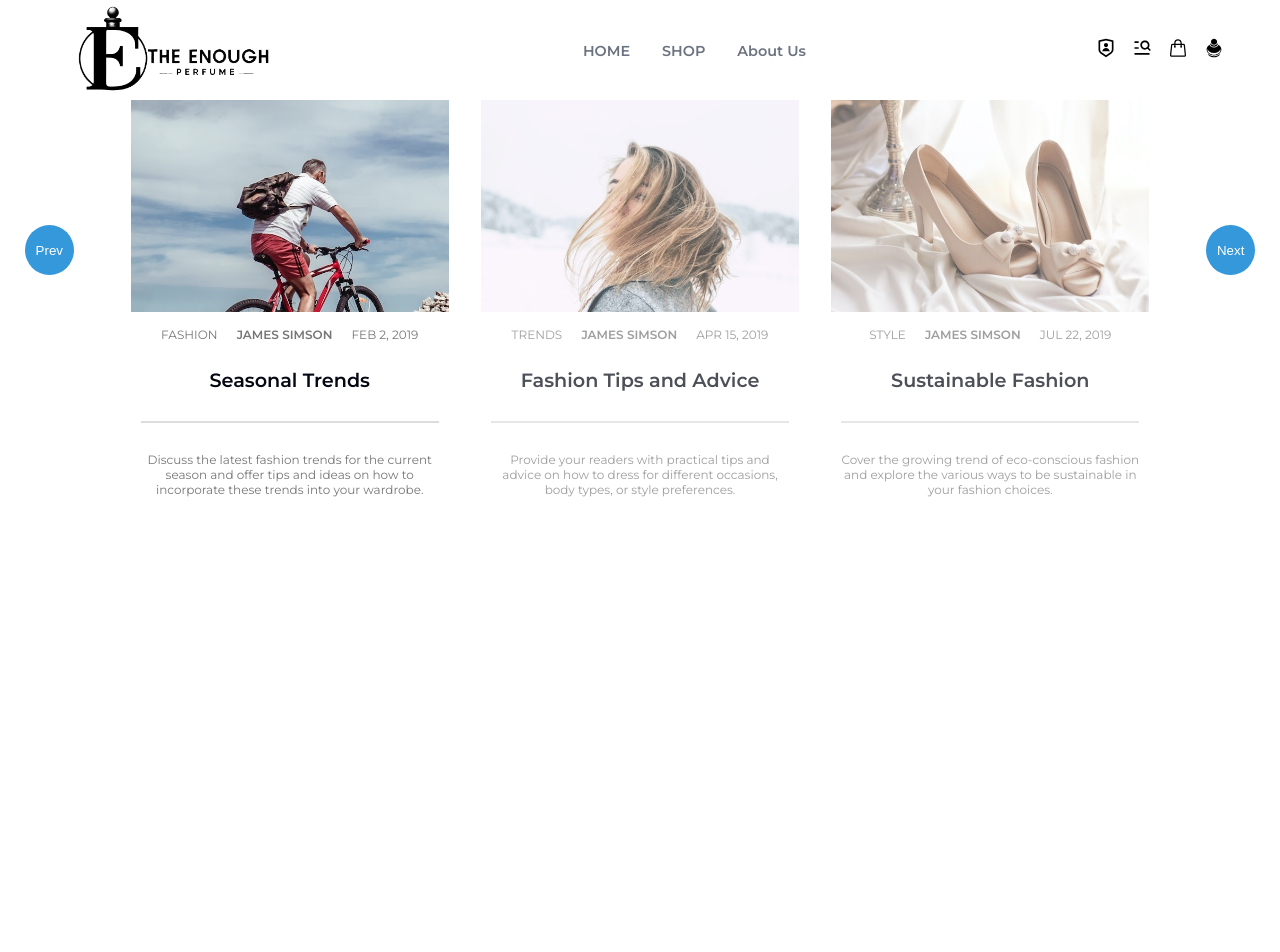
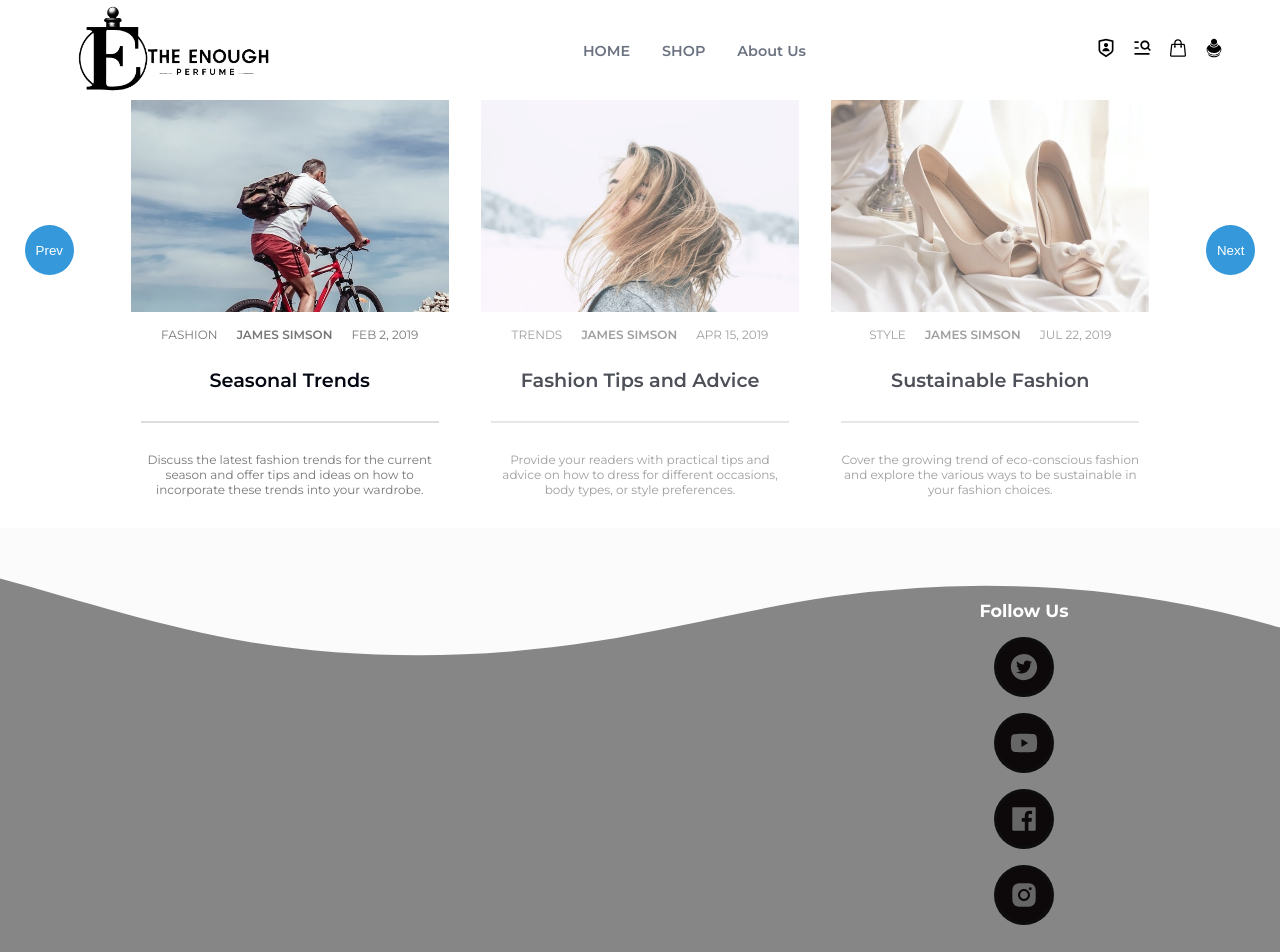
Before and after one commit to Arnab123-oss/Perfume, a React (Create React App) app: page /test in a window 1280 px wide. Shown: the top 952 px of the page. Before the commit the page ends 800 px from the top, so only its background shows below. Built offline with nearby package versions, Linux system fonts and the light colour scheme.

Commit message:
ghbgfhgtjn

```diff
--- a/src/App.js
+++ b/src/App.js
@@ -2,19 +2,20 @@ import React from "react";
 import { BrowserRouter as Router, Route, Routes } from "react-router-dom";
 import Home from "./component/Home";
 import CardGrid from "./component/CardGrid";
-import Props from "./component/Header";
+import Header from "./component/Header";
 import Card from "./component/card";
+import Footer from "./component/footer/footer";
 function App() {
   return (
     <Router>
-      <Props />
+      <Header />
       <Routes>
         <Route path="/" Component={Home}></Route>
         <Route path="/home" Component={Home}></Route>
         <Route path='/products' Component={CardGrid}></Route>
         <Route path='/test' Component={Card}></Route>
-
-    </Routes>
+     </Routes>
+     <Footer />
     </Router>
 
   );
--- a/src/component/Header.jsx
+++ b/src/component/Header.jsx
@@ -23,7 +23,7 @@ const Props = () => {
             <a href="/products">SHOP</a>
           </li>
           <li className="link">
-            <a href="#">About Us</a>
+            <a href="/aboutus">About Us</a>
           </li>
         </ul>
         <div className="nav__icons">
--- /dev/null
+++ b/src/component/footer/footer.css
@@ -0,0 +1,104 @@
+footer {
+    min-height: 300px;
+    background-color: rgba(0, 0, 0, 0.473);
+    padding: 4rem;
+    display: grid;
+    grid-template-columns: 2fr 1fr;
+    color: white;
+    align-items: center;
+    position: relative;
+}
+footer h2 {
+    color: red;
+    font-family: fantasy;
+    font-weight: 400;
+    font-size: 2rem;
+}
+footer p, footer strong {
+    margin: 1rem;
+}
+footer aside {
+    height: 100%;
+    display: flex;
+    flex-direction: column;
+    align-items: center;
+}
+footer aside h4 {
+    font-size: 1.1rem;
+    margin: 0.5rem;
+}
+footer aside a {
+    position: relative;
+    display: flex;
+    width: 60px;
+    height: 60px;
+    text-align: center;
+    line-height: 60px;
+    background: rgba(0, 0, 0, 0.904);
+    border-radius: 50%;
+    font-size: 30px;
+    color: #666;
+    transition: 0.5s;
+    justify-content: center;
+    align-items: center;
+    margin: 0.5rem;
+}
+footer aside a::before {
+    content: '';
+    position: absolute;
+    top: 0;
+    left: 0;
+    width: 100%;
+    height: 100%;
+    border-radius: 50%;
+    background: pink;
+    transition: 0.5s;
+    transform: scale(0.9);
+    z-index: -1;
+}
+footer aside a:hover::before {
+    transform: scale(1.2);
+    box-shadow: 0 0 15px pink;
+    filter: blur(3px);
+}
+footer aside a:hover {
+    color: pink;
+    box-shadow: 0 0 15px pink;
+    text-shadow: 0 0 15px pink;
+}
+@media screen and (max-width: 600px) {
+    footer {
+        grid-template-columns: 1fr;
+        text-align: center;
+   }
+}
+
+/*888888888888888888888888888888888888888888888888888888************************************************************************** */
+.custom-shape-divider-top-1700642254 {
+    position: absolute;
+    top: 0;
+    left: 0;
+    width: 100%;
+    overflow: hidden;
+    line-height: 0;
+    transform: rotate(180deg);
+}
+
+.custom-shape-divider-top-1700642254 svg {
+    position: relative;
+    display: block;
+    width: calc(130% + 1.3px);
+    height: 129px;
+}
+
+.custom-shape-divider-top-1700642254 .shape-fill {
+    fill: #fbfbfb;
+}
+
+/** For mobile devices **/
+@media (max-width: 767px) {
+    .custom-shape-divider-top-1700642254 svg {
+        width: calc(134% + 1.3px);
+        height: 120px;
+    }
+}
--- /dev/null
+++ b/src/component/footer/footer.jsx
@@ -0,0 +1,41 @@
+import React from "react";
+import "./footer.css"
+
+import {
+  AiFillInstagram,
+  AiFillYoutube,
+  AiFillTwitterCircle,
+  AiFillFacebook,
+} from "react-icons/ai";
+const Footer = () => {
+  return (
+    <footer>
+<div class="custom-shape-divider-top-1700642254">
+    <svg data-name="Layer 1" xmlns="http://www.w3.org/2000/svg" viewBox="0 0 1200 120" preserveAspectRatio="none">
+        <path d="M985.66,92.83C906.67,72,823.78,31,743.84,14.19c-82.26-17.34-168.06-16.33-250.45.39-57.84,11.73-114,31.07-172,41.86A600.21,600.21,0,0,1,0,27.35V120H1200V95.8C1132.19,118.92,1055.71,111.31,985.66,92.83Z" class="shape-fill"></path>
+    </svg>
+</div>
+<div>
+
+</div>
+
+      <aside>
+        <h4>Follow Us</h4>
+
+        <a href="https://twitter.com" target="blank">
+          <AiFillTwitterCircle />
+        </a>
+        <a href="https://youtube.com" target="blank">
+          <AiFillYoutube />
+        </a>
+        <a href="https://github.com" target="blank">
+          <AiFillFacebook />
+        </a>
+        <a href="https://instagram.com" target="blank">
+          <AiFillInstagram />
+        </a>
+      </aside>
+    </footer>
+  );
+};
+export default Footer;
```
